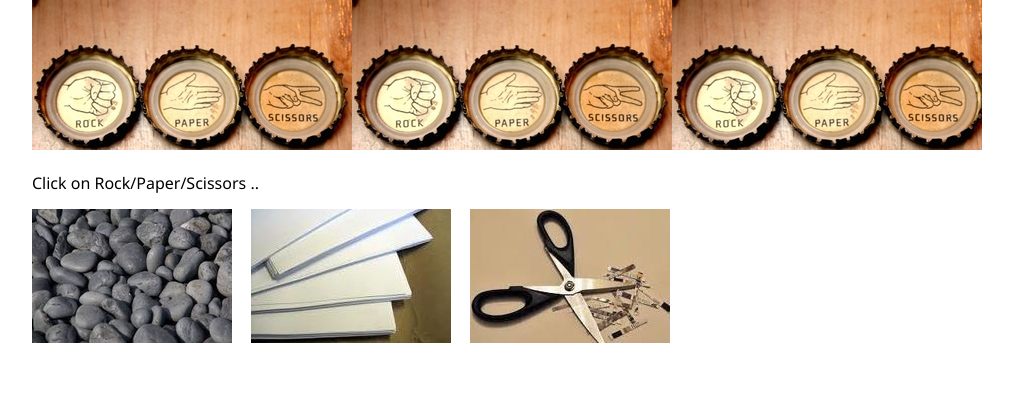
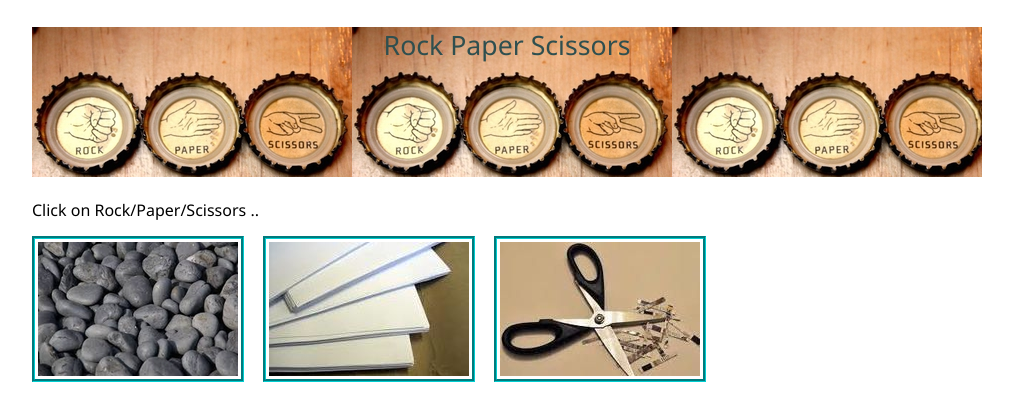
Before and after one commit to kavikamal/RockPaperScissors, a plain HTML site: page index.html in a window 1280 px wide. Shown: the whole page, without its empty margins (133-1146 px from the left). Drawn offline with Linux system fonts and the light colour scheme.

Commit message:
Updated files

```diff
--- a/index.html
+++ b/index.html
@@ -9,11 +9,13 @@
 </head>
 <body>
     <section class="mainHeader">
+       <p id="p4">Rock Paper Scissors</p>
     </section>
     <section>
     <br>
     <article>Click on Rock/Paper/Scissors ..</article>
     <div id="mainDiv">
+
         <img src="rock.jpeg" id="rock" class="imgClass"/>
         <img src="paper.jpeg" id="paper" class="imgClass"/>
         <img src="scissors.jpeg" id="scissors" class="imgClass"/>
--- a/rockpaperscissors.css
+++ b/rockpaperscissors.css
@@ -8,10 +8,17 @@ body{
    width:950px;
    margin:0 auto;
    height:150px;
+   font-size: 20pt;
+   text-align: center;
 }
 #mainDiv{
    margin-top: 15px;
 }
 .imgClass{
-    padding-right: 15px;
+    margin-right: 15px;
+    padding:3px;
+    border: 3px darkturquoise groove;
 }
+#p4{
+    color: darkslategray;
+}
```
